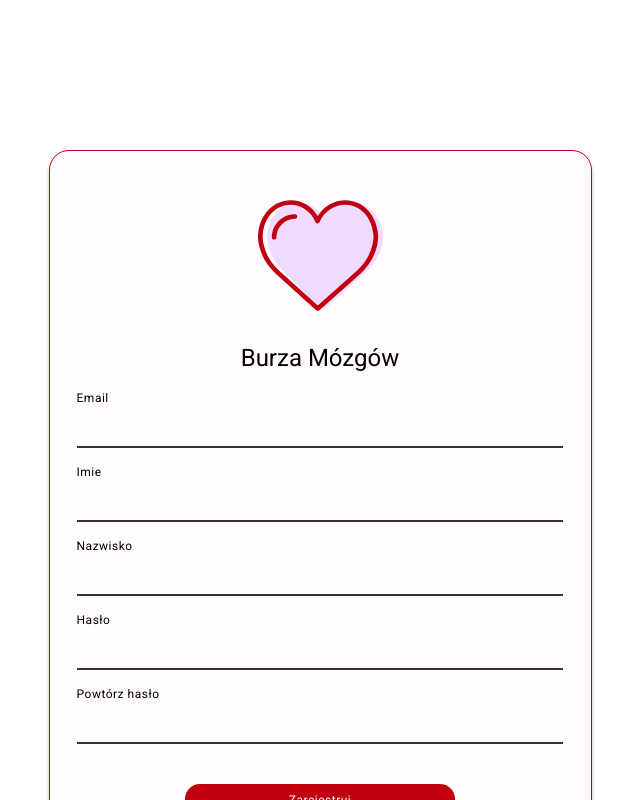
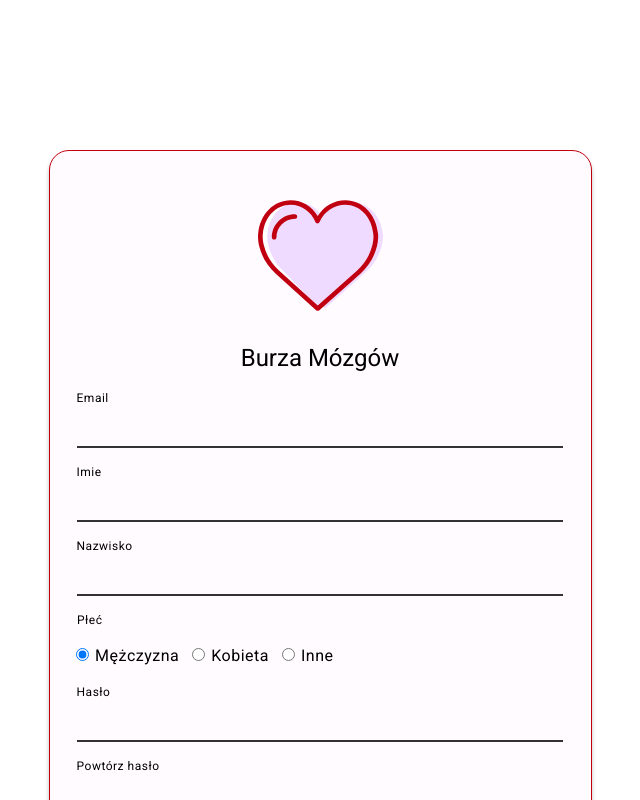
Before and after one commit to AndroBrain/PartnerFinderWWW, a React (Create React App) app: page /register in a window 1280 px wide. Shown: the top 800 px of the page, without its empty margins (320-960 px from the left). Built offline with nearby package versions, Linux system fonts and the light colour scheme.

Commit message:
Add gender chooser

```diff
--- a/src/pages/auth/register/RegisterPage.js
+++ b/src/pages/auth/register/RegisterPage.js
@@ -7,9 +7,14 @@ export function RegisterPage() {
     let [email, setEmail] = useState("")
     let [name, setName] = useState("")
     let [surname, setSurname] = useState("")
+    let [selectedOption, setSelectedOption] = useState("M")
     let [password, setPassword] = useState("")
     let [repeatPassword, setRepeatPassword] = useState("")
     let [error, setError] = useState(null)
+
+    const cmdChangeSelectedOption = (option) => {
+        setSelectedOption(option)
+    }
 
     const cmdRegister = (e) => {
         e.preventDefault()
@@ -25,6 +30,26 @@ export function RegisterPage() {
             <TextField inputType={"text"} label={"Email"} input={email} onInputChange={msg => setEmail(msg)}/>
             <TextField inputType={"text"} label={"Imie"} input={name} onInputChange={msg => setName(msg)}/>
             <TextField inputType={"text"} label={"Nazwisko"} input={surname} onInputChange={msg => setSurname(msg)}/>
+            <div className="register-gender flex-column">
+                <span className="register-gender-text label-medium">Płeć</span>
+                <div className="register-radio-group">
+                    <label className="body-large">
+                        <input type="radio" value="Kobieta" checked={selectedOption === "M"}
+                               onChange={e => cmdChangeSelectedOption("M")}/>
+                        Mężczyzna
+                    </label>
+                    <label className="body-large">
+                        <input type="radio" value="Kobieta" checked={selectedOption === "K"}
+                               onChange={e => cmdChangeSelectedOption("K")}/>
+                        Kobieta
+                    </label>
+                    <label className="body-large">
+                        <input type="radio" value="Kobieta" checked={selectedOption === "I"}
+                               onChange={e => cmdChangeSelectedOption("I")}/>
+                        Inne
+                    </label>
+                </div>
+            </div>
             <TextField inputType={"password"} label={"Hasło"} input={password} onInputChange={msg => setPassword(msg)}/>
             <TextField inputType={"password"} label={"Powtórz hasło"} input={repeatPassword}
                        onInputChange={msg => setRepeatPassword(msg)}/>
--- a/src/styles/styles.css
+++ b/src/styles/styles.css
@@ -41,6 +41,28 @@
 .login-bottom-text {
     margin-top: 16px;
     margin-bottom: 53px;
+}
+
+.register-gender {
+    width: 100%;
+    margin-left: 43px;
+}
+
+.register-gender-text {
+    margin-top: 16px;
+    margin-bottom: 16px;
+    margin-left: 6px;
+}
+
+.register-radio-group {
+}
+
+.register-radio-group label {
+    margin-right: 8px;
+}
+
+.register-radio-group input {
+    margin-right: 6px;
 }
 
 .register-bottom-div {
```
